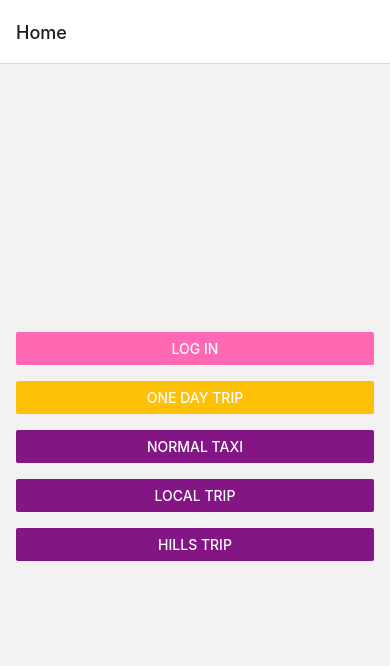
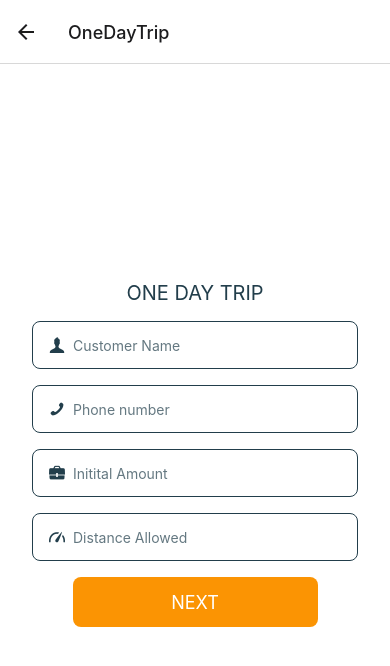
Before and after one commit to ingeniumpavithra/Vetri-taxi-mobile, a React Native app: screen /OneDayTrip in a window 390 px wide. Shown: the top 666 px of the page. Built offline with nearby package versions, Linux system fonts and the light colour scheme.

Commit message:
init app

```diff
--- a/navigations/StackNavigator.js
+++ b/navigations/StackNavigator.js
@@ -2,10 +2,9 @@ import React from "react";
 import { createNativeStackNavigator } from "@react-navigation/native-stack";
 import { StyleSheet, Text, View } from "react-native";
 import Home from "../screens/Home";
-import Second from "../screens/Second";
-
+import onedaytrip from "../screens/onedaytrip"
 import LocalTrip from "../screens/localTrip";
-import MyModal from "../screens/MyModal";
+import Normaltaxi from "../screens/Normaltaxi";
 import Login from "../screens/Login";
 
 const Stack = createNativeStackNavigator();
@@ -17,9 +16,10 @@ const StackNavigator = () => {
         <Stack.Screen name="Home" component={Home} />
         <Stack.Screen name="localTrip" component={LocalTrip} />
         <Stack.Screen name="Log in" component={Login} />
+        <Stack.Screen name="OneDayTrip" component={onedaytrip} />
       </Stack.Group>
       <Stack.Group screenOptions={{ presentation: "modal" }}>
-        <Stack.Screen name="Modal" component={MyModal} />
+        <Stack.Screen name="Normaltaxi" component={Normaltaxi} />
         <Stack.Screen name="Login" component={Login} />
       </Stack.Group>
     </Stack.Navigator>
--- a/screens/Home.js
+++ b/screens/Home.js
@@ -20,7 +20,7 @@ const Home = () => {
        />
        <Separator />
       <Button
-        onPress={() => navigation.navigate("Second")}
+        onPress={() => navigation.navigate("OneDayTrip")}
         title="One Day Trip"
        color="#ffc107"
        />
@@ -28,7 +28,7 @@ const Home = () => {
    <Separator />
 
    <Button
-        onPress={() => navigation.navigate("Second")}
+        onPress={() => navigation.navigate("Normaltaxi")}
         title="Normal Taxi"
        color="#841584"
        />
--- a/screens/Second.js
+++ /dev/null
@@ -1,18 +0,0 @@
-import { useNavigation } from "@react-navigation/native";
-import React from "react";
-import { Button, SafeAreaView, StyleSheet, Text, View } from "react-native";
-
-const Second = () => {
-  const navigation = useNavigation();
-
-  return (
-    <SafeAreaView>
-      <Text>This is Second screen</Text>
-      <Button onPress={() => navigation.navigate("Modal")} title="Open Modal" />
-    </SafeAreaView>
-  );
-};
-
-export default Second;
-
-const styles = StyleSheet.create({});
--- /dev/null
+++ b/screens/onedaytrip.js
@@ -0,0 +1,104 @@
+import React from 'react'
+import { View ,Text} from 'react-native'
+import { useFormik } from 'formik'
+
+import Input from '../components/input'
+import Button from '../components/button'
+
+export default function onedaytrip() {
+    const { handleChange,
+        handleSubmit,
+        handleBlur,
+        values,
+        errors,
+        touched } = useFormik({
+        //   validationSchema: TripSchema,
+          initialValues: { username: '', password: '' },
+          onSubmit: () =>
+            alert("")
+        });
+
+    return (
+        <View
+         style={{
+            flex: 1,
+            backgroundColor: '#fff',
+            alignItems: 'center',
+            justifyContent: 'center'
+          }}>
+
+            <Text style={{ color: '#223e4b', fontSize: 20, marginBottom: 16 }}>
+            ONE DAY TRIP
+      </Text>
+      <View style={{ paddingHorizontal: 32, marginBottom: 16, width: '100%' }}>
+        <Input
+          icon='user'
+          placeholder='Customer Name'
+          autoCapitalize='none'
+          keyboardType='default'
+          keyboardAppearance='dark'
+          returnKeyType='next'
+          returnKeyLabel='next'
+          onChangeText={handleChange('customerName')}
+          onBlur={handleBlur('customerName')}
+          error={errors.username}
+          value={values.username}
+          touched={touched.username}
+        />
+      </View>
+      <View style={{ paddingHorizontal: 32, marginBottom: 16, width: '100%' }}>
+        <Input
+          icon='phone'
+          placeholder='Phone number'
+          autoCapitalize='none'
+          keyboardType='default'
+          keyboardAppearance='dark'
+          returnKeyType='next'
+          returnKeyLabel='next'
+          onChangeText={handleChange('phoneNumber')}
+          onBlur={handleBlur('PhoneNumber')}
+          error={errors.phoneNumber}
+          value={values.PhoneNumber}
+          touched={touched.phoneNumber}
+        />
+      </View>
+      <View style={{ paddingHorizontal: 32, marginBottom: 16, width: '100%' }}>
+        <Input
+          icon='briefcase'
+          placeholder='Initital Amount'
+          autoCapitalize='none'
+          keyboardType='default'
+          keyboardAppearance='dark'
+          returnKeyType='next'
+          returnKeyLabel='next'
+          onChangeText={handleChange('Initital Amount')}
+          onBlur={handleBlur('Initital Amount')}
+          error={errors.InititalAmount}
+          value={values.InititalAmount}
+          touched={touched.InititalAmount}
+        />
+     </View>
+       <View style={{ paddingHorizontal: 32, marginBottom: 16, width: '100%' }}>
+        <Input
+          icon='gauge'
+          placeholder='Distance Allowed'
+          autoCapitalize='none'
+          keyboardType='default'
+          keyboardAppearance='dark'
+          returnKeyType='next'
+          returnKeyLabel='next'
+          disabled={true}
+          onChangeText={handleChange('Distance Allowed')}
+          onBlur={handleBlur('DistanceAllowed')}
+          error={errors.DistanceAllowed}
+          value={values.DistanceAllowed}
+          touched={touched.DistanceAllowed}
+        />
+      </View>
+
+
+      <Button label='Next' onPress={handleSubmit} />
+
+        </View>
+    )
+}
```
Also changed, not shown: components/CalCard.js (added, +63 -0 lines), screens/Normaltaxi.js (renamed from screens/MyModal.js).
